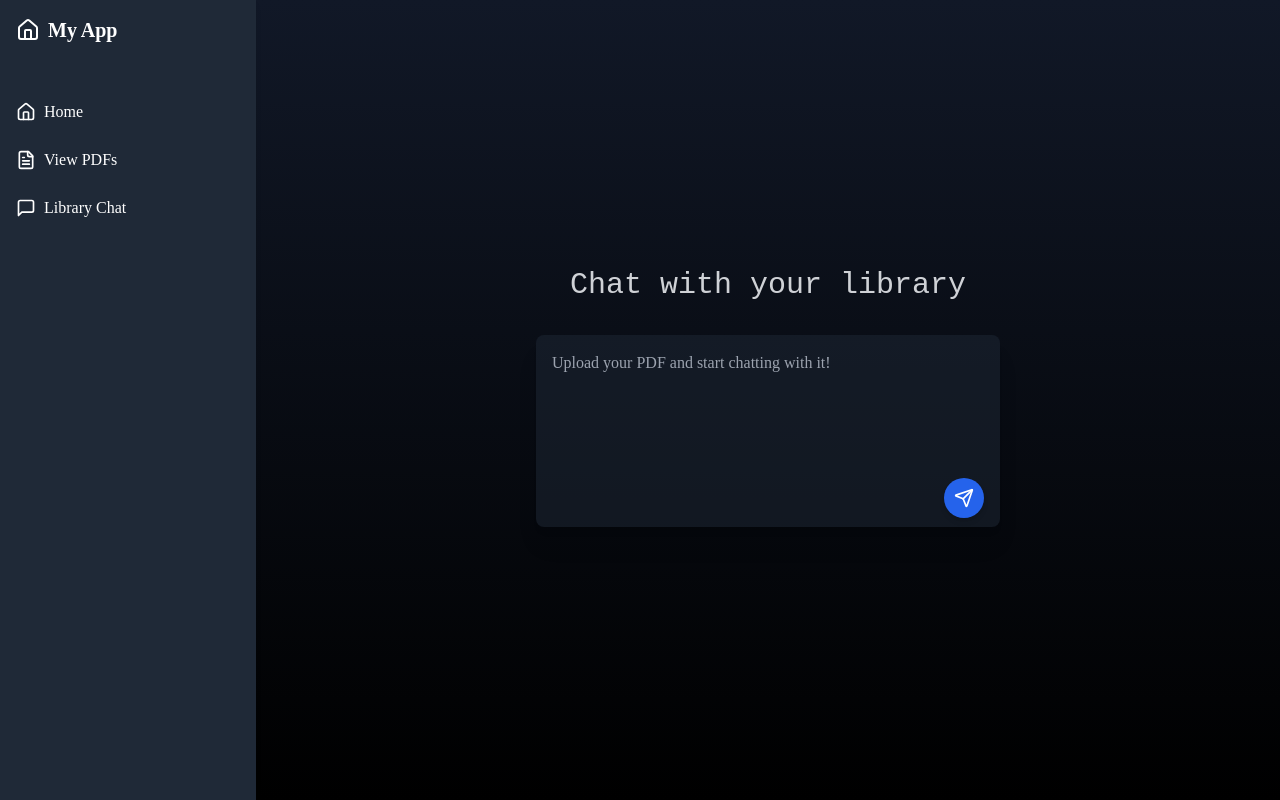
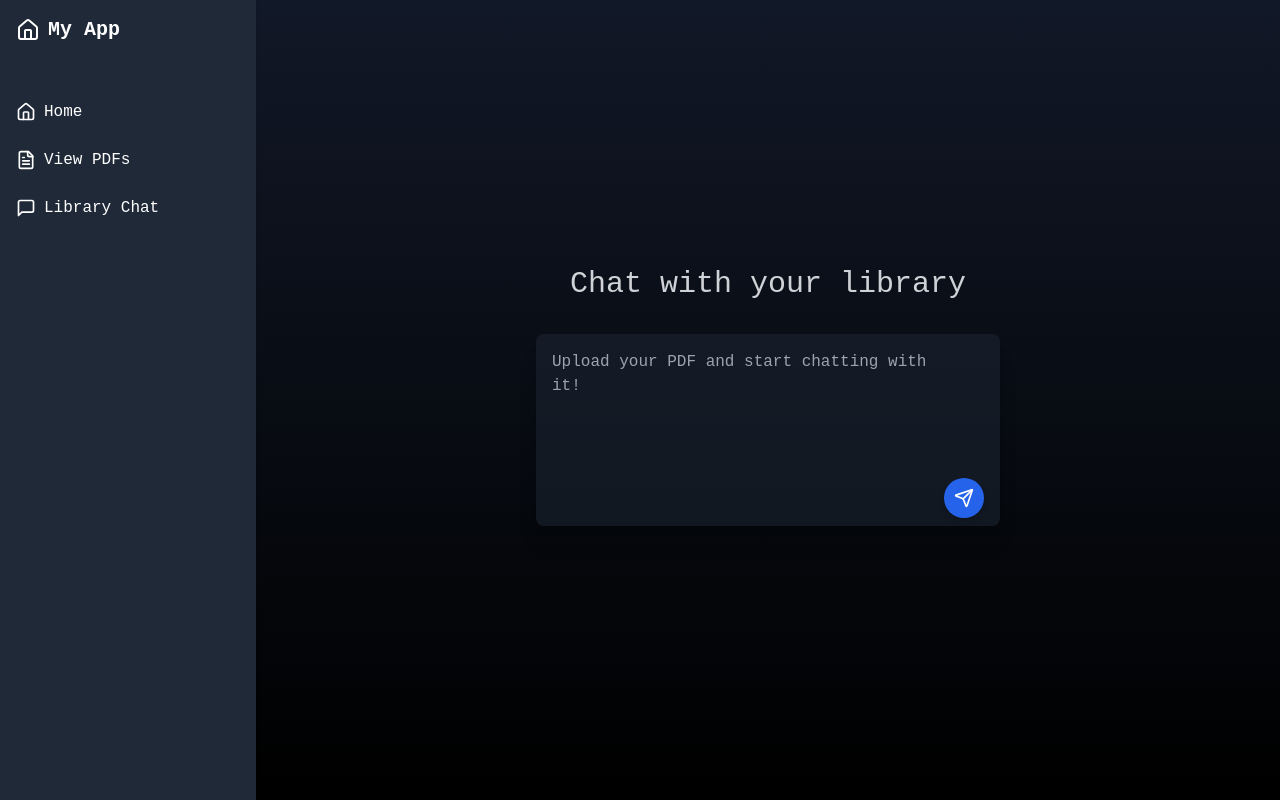
Before and after one commit to ephemeral-4242/pdf-ephemeral, a Next.js app in the folder apps/frontend/: page / in a window 1280 px wide. Built offline with nearby package versions, Linux system fonts and the light colour scheme.

Commit message:
change the font

```diff
--- a/apps/frontend/src/app/globals.css
+++ b/apps/frontend/src/app/globals.css
@@ -41,6 +41,6 @@
     @apply border-border;
   }
   body {
-    @apply bg-background text-foreground;
+    @apply bg-background text-foreground font-sans;
   }
 }
--- a/apps/frontend/src/app/page.tsx
+++ b/apps/frontend/src/app/page.tsx
@@ -7,10 +7,7 @@ export default function Home() {
   return (
     <div className='min-h-screen flex items-center justify-center bg-gradient-to-b from-gray-900 to-black text-white'>
       <div className='w-full max-w-lg px-6 py-12 text-center'>
-        <h1
-          className='text-3xl font-light mb-8 text-gray-200 opacity-90'
-          style={{ fontFamily: 'Courier New, Courier, monospace' }}
-        >
+        <h1 className='text-3xl font-light mb-8 text-gray-200 opacity-90'>
           Chat with your library
         </h1>
         <div className='relative'>
--- a/apps/frontend/tailwind.config.ts
+++ b/apps/frontend/tailwind.config.ts
@@ -58,7 +58,7 @@ const config: Config = {
         sm: 'calc(var(--radius) - 4px)',
       },
       fontFamily: {
-        sans: ['var(--font-sans)', ...fontFamily.sans],
+        sans: ['Courier New', 'Courier', 'monospace', ...fontFamily.sans],
       },
       keyframes: {
         'accordion-down': {
```
